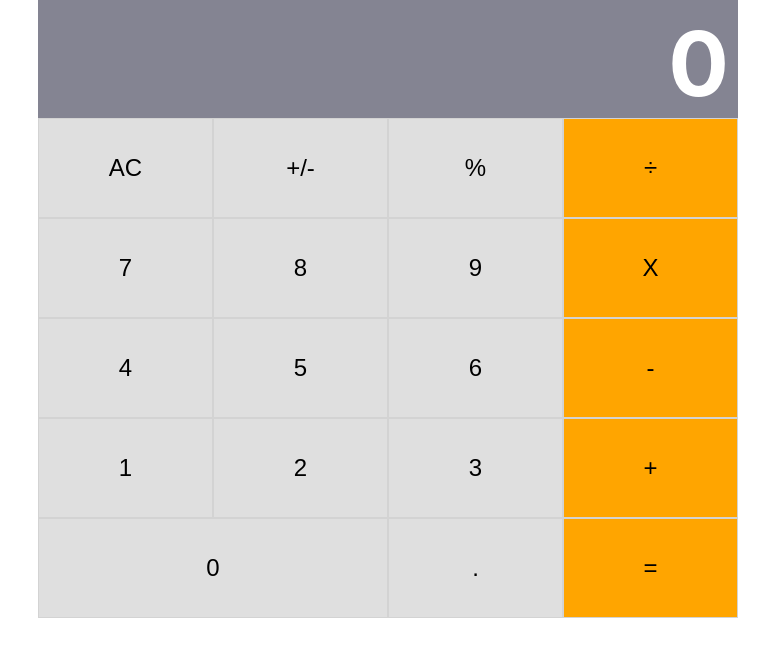
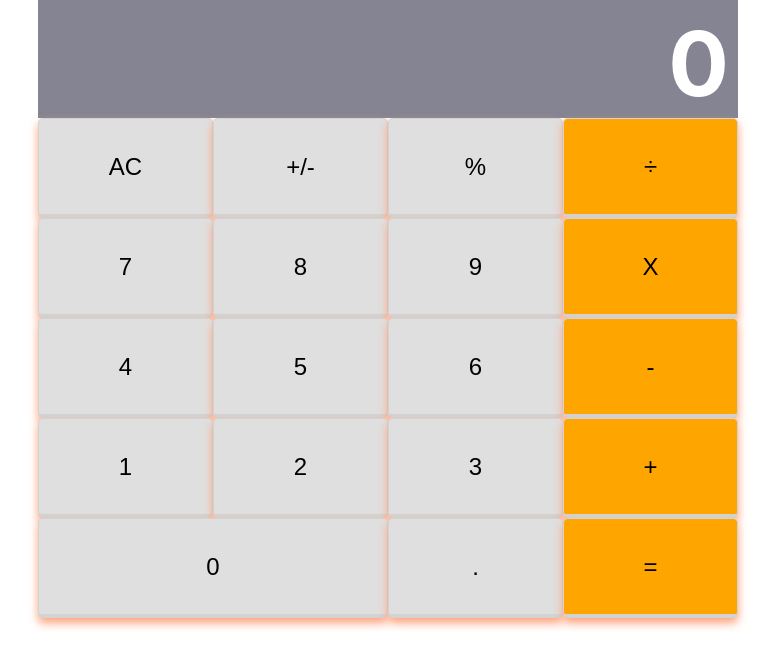
Before and after one commit to Azeem838/calculator-app, a React (Create React App) app: page / in a window 1280 px wide. Shown: the top 668 px of the page, without its empty margins (252-1027 px from the left). Built offline with nearby package versions, Linux system fonts and the light colour scheme.

Commit message:
add hover and active effect to buttons

```diff
--- a/src/index.css
+++ b/src/index.css
@@ -1,28 +1,14 @@
 body {
   margin: 0;
-  font-family:
-    -apple-system,
-    BlinkMacSystemFont,
-    'Segoe UI',
-    'Roboto',
-    'Oxygen',
-    'Ubuntu',
-    'Cantarell',
-    'Fira Sans',
-    'Droid Sans',
-    'Helvetica Neue',
+  font-family: -apple-system, BlinkMacSystemFont, 'Segoe UI', 'Roboto', 'Oxygen',
+    'Ubuntu', 'Cantarell', 'Fira Sans', 'Droid Sans', 'Helvetica Neue',
     sans-serif;
   -webkit-font-smoothing: antialiased;
   -moz-osx-font-smoothing: grayscale;
 }
 
 code {
-  font-family:
-    source-code-pro,
-    Menlo,
-    Monaco,
-    Consolas,
-    'Courier New',
+  font-family: source-code-pro, Menlo, Monaco, Consolas, 'Courier New',
     monospace;
 }
 
@@ -55,4 +41,19 @@ code {
 #buttons > * > * {
   font-size: 1.5em;
   border: 1px solid lightgray;
+  box-shadow: 0 5px 10px lightsalmon;
+  transition: all 0.3s;
+  cursor: pointer;
+  border-radius: 5px;
+  border-bottom: 4px solid lightgray;
 }
+
+#buttons > * > *:hover {
+  box-shadow: 0 15px 25px -5px lightsalmon;
+  transform: scale(1.03);
+}
+
+#buttons > * > * :active {
+  box-shadow: 0 4px 8px lightsalmon;
+  transform: scale(0.98);
+}
```
